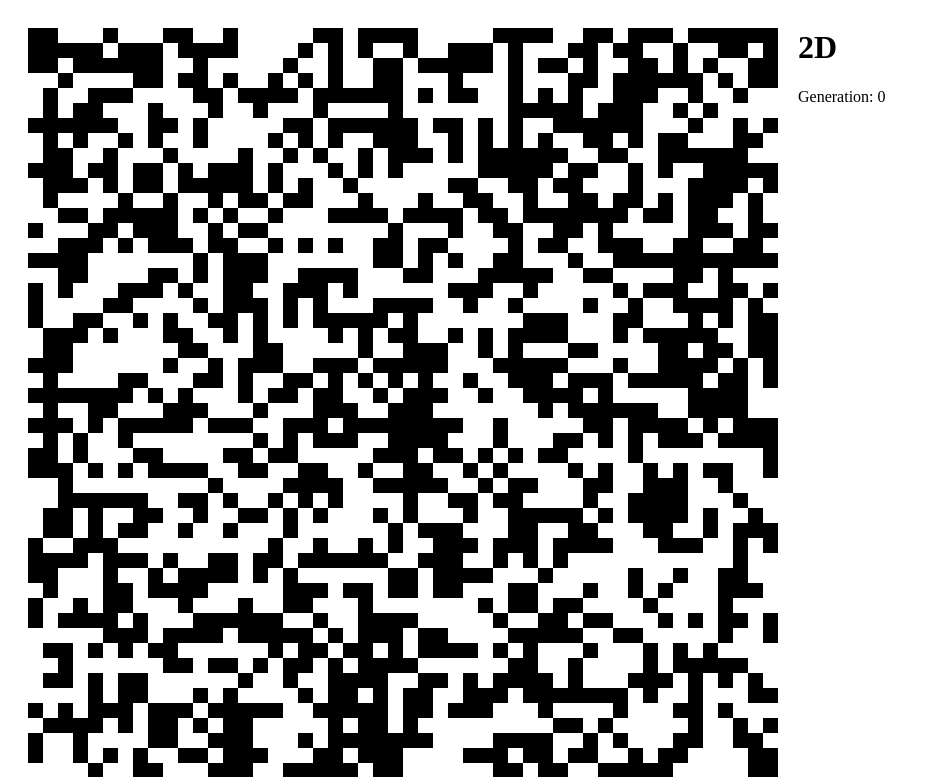
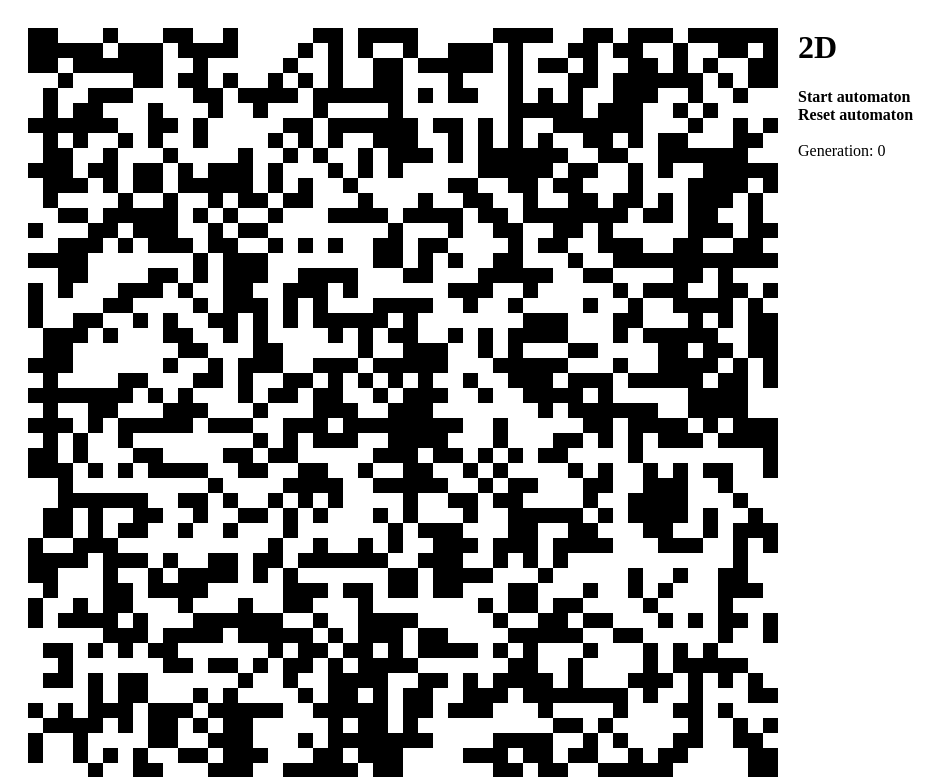
Before and after one commit to majuscule/cellular-automaton, a PHP site: page / in a window 1280 px wide. Shown: the top 777 px of the page, without its empty margins (0-948 px from the left). Run offline with PHP 8.4, Linux system fonts and the light colour scheme.

Commit message:
added some controls, reset doesn't work
some problem with the object copy `automaton = seed`

```diff
--- a/index.php
+++ b/index.php
@@ -10,6 +10,11 @@
       <canvas width='750px' height='750px' id='canvas'></canvas>
       <div id='controls'>
         <h1>2D</h1>
+        <div id='start-automaton' class='control'>Start automaton</div>
+        <div id='stop-automaton' class='control'>Stop automaton</div>
+        <div id='reset-automaton' class='control'>Reset automaton</div>
+        <div id='highlight-seed' class='control'>Highlight seed</div>
+        <br>
         Generation: <span id='generation'>0</span>
       </div>
     </div>
--- a/style.css
+++ b/style.css
@@ -6,12 +6,10 @@ canvas {
     float:left;
     width:150px;
     }
-#controls li {
+#controls .control {
     cursor: pointer;
-    padding-bottom:15px;
     font-weight: bold;
-    list-style-type: none;
     }
-#markup {
-    display:none;
-    }
+#highlight-seed, #stop-automaton {
+    display: none;
+}
```
